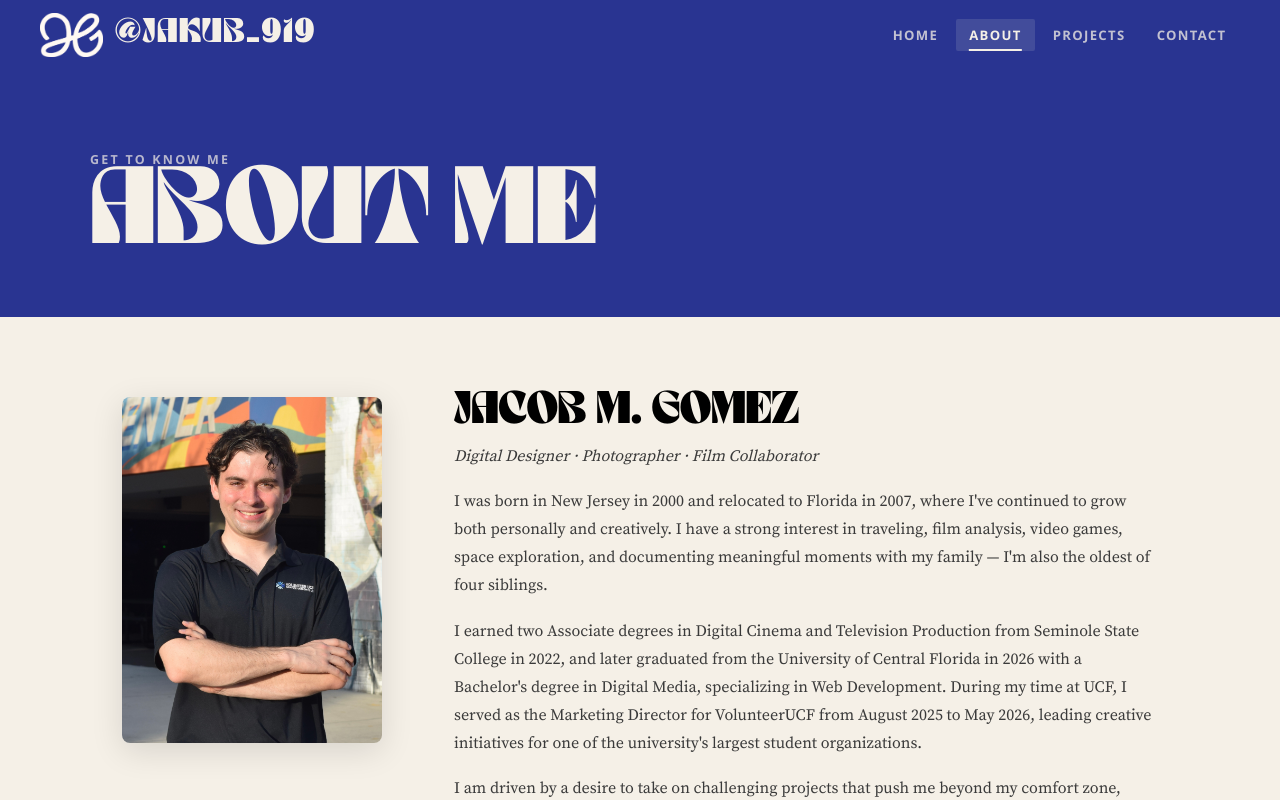
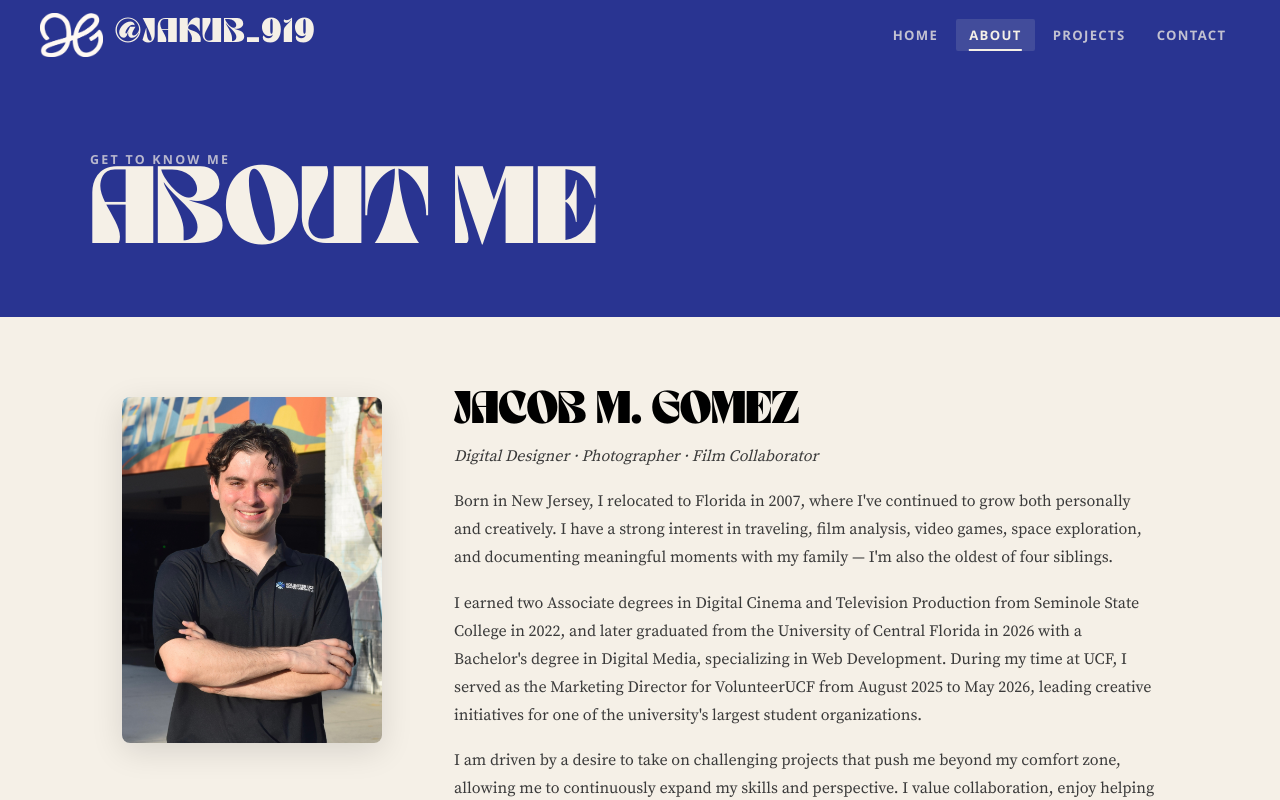
Before and after one commit to jmgomez919/jacob-portfolio, a React (Create React App) app: page /about in a window 1280 px wide. Shown: the top 800 px of the page. Built offline with nearby package versions, Linux system fonts and the light colour scheme.

Commit message:
Rephrase opening bio paragraph on About page

```diff
--- a/src/pages/About/About.js
+++ b/src/pages/About/About.js
@@ -59,10 +59,10 @@ export default function About() {
           <p className="about__bio-role">Digital Designer · Photographer · Film Collaborator</p>
 
           <p>
-            I was born in New Jersey in 2000 and relocated to Florida in 2007, where I've
-            continued to grow both personally and creatively. I have a strong interest in
-            traveling, film analysis, video games, space exploration, and documenting
-            meaningful moments with my family — I'm also the oldest of four siblings.
+            Born in New Jersey, I relocated to Florida in 2007, where I've continued to grow
+            both personally and creatively. I have a strong interest in traveling, film
+            analysis, video games, space exploration, and documenting meaningful moments with
+            my family — I'm also the oldest of four siblings.
           </p>
           <p>
             I earned two Associate degrees in Digital Cinema and Television Production from
```
